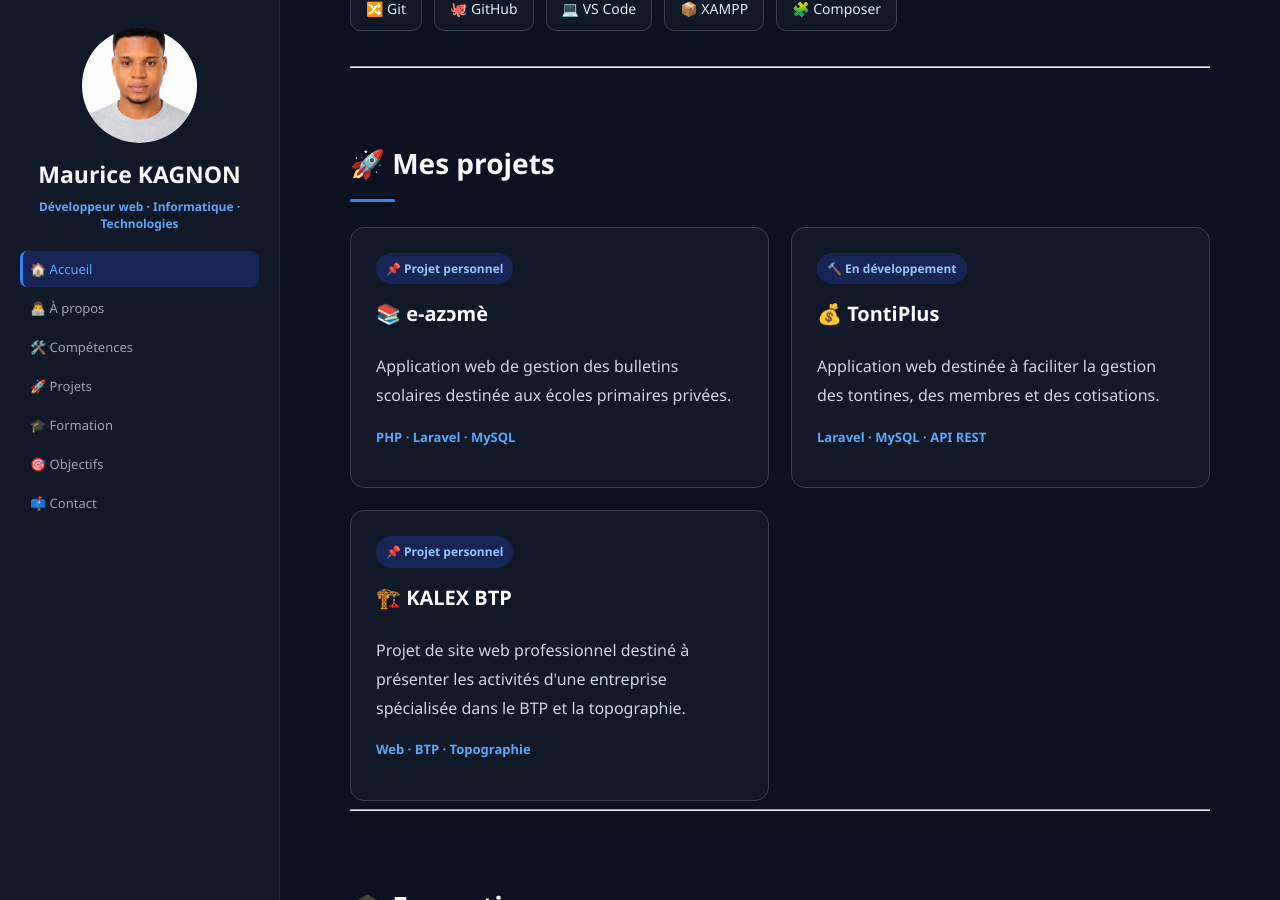
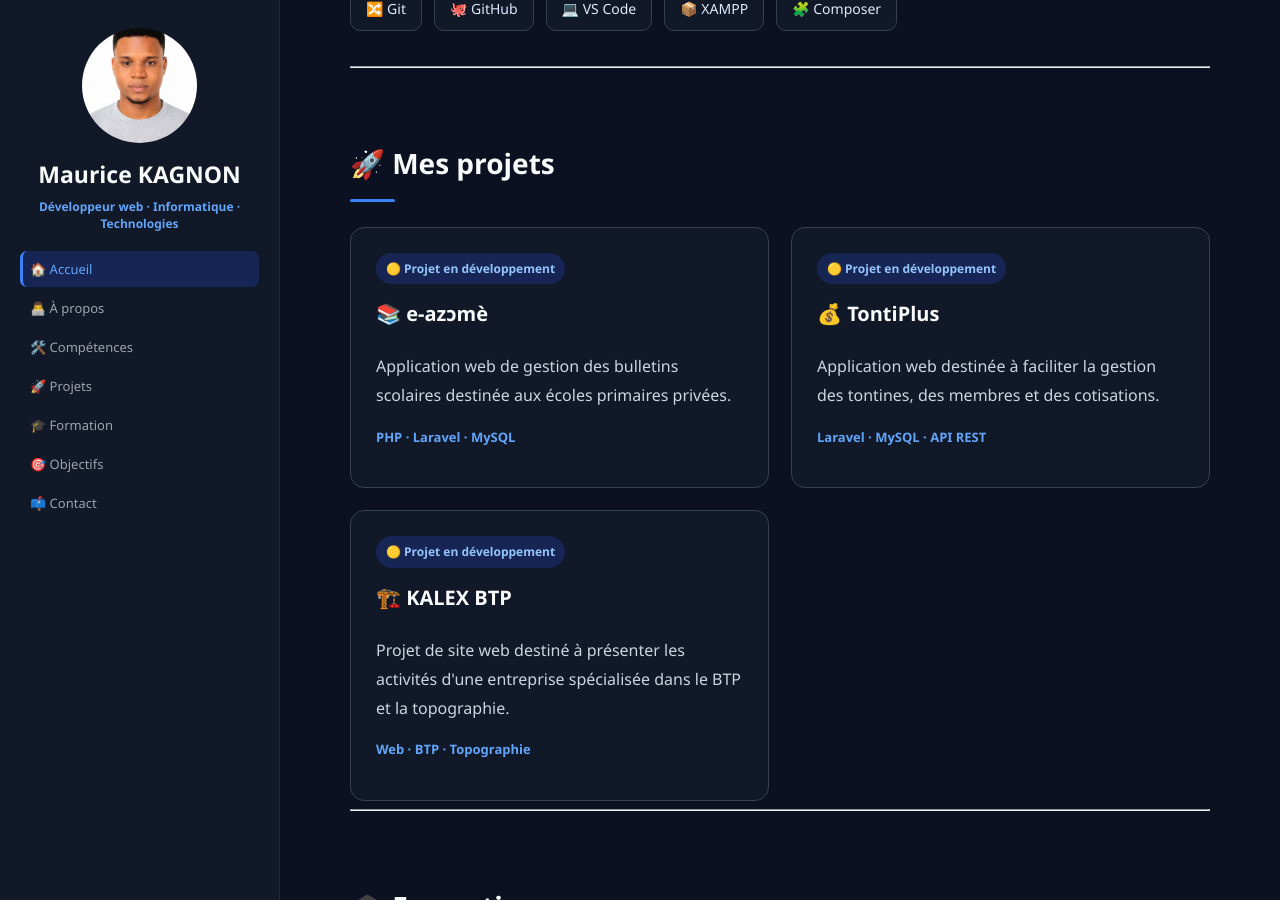
Before and after one commit to JacquesMaurice/maurice-kagnon.github.io, a Jekyll site: the page built from index.md, in a window 1280 px wide and 900 px high, scrolled down 1539 px. Built offline with Jekyll 4.4.1, drawn with Linux system fonts in a browser that asks for light colours.

```diff
--- a/index.md
+++ b/index.md
@@ -83,57 +83,68 @@ Mon objectif est de devenir un développeur polyvalent capable de comprendre un
 ---
 
 
-<h2 id= "mes-projets">🚀 Mes projets</h2>
+<h2 id="mes-projets">🚀 Mes projets</h2>
 
 <div class="projects">
 
-<div class="project-card">
+  <div class="project-card">
 
-<span class="project-status">📌 Projet personnel</span>
+    <span class="project-status">
+      🟡 Projet en développement
+    </span>
 
-<h3>📚 e-azɔmè</h3>
+    <h3>📚 e-azɔmè</h3>
 
-<p>
-Application web de gestion des bulletins scolaires destinée aux écoles primaires privées.
-</p>
+    <p>
+      Application web de gestion des bulletins scolaires
+      destinée aux écoles primaires privées.
+    </p>
 
-<p class="technologies">
-PHP · Laravel · MySQL
-</p>
+    <p class="technologies">
+      PHP · Laravel · MySQL
+    </p>
 
-</div>
+  </div>
 
-<div class="project-card">
 
-<span class="project-status">🔨 En développement</span>
+  <div class="project-card">
 
-<h3>💰 TontiPlus</h3>
+    <span class="project-status">
+      🟡 Projet en développement
+    </span>
 
-<p>
-Application web destinée à faciliter la gestion des tontines, des membres et des cotisations.
-</p>
+    <h3>💰 TontiPlus</h3>
 
-<p class="technologies">
-Laravel · MySQL · API REST
-</p>
+    <p>
+      Application web destinée à faciliter la gestion
+      des tontines, des membres et des cotisations.
+    </p>
 
-</div>
+    <p class="technologies">
+      Laravel · MySQL · API REST
+    </p>
 
-<div class="project-card">
+  </div>
 
-<span class="project-status">📌 Projet personnel</span>
 
-<h3>🏗️ KALEX BTP</h3>
+  <div class="project-card">
 
-<p>
-Projet de site web professionnel destiné à présenter les activités d'une entreprise spécialisée dans le BTP et la topographie.
-</p>
+    <span class="project-status">
+      🟡 Projet en développement
+    </span>
 
-<p class="technologies">
-Web · BTP · Topographie
-</p>
+    <h3>🏗️ KALEX BTP</h3>
 
-</div>
+    <p>
+      Projet de site web destiné à présenter les activités
+      d'une entreprise spécialisée dans le BTP et la topographie.
+    </p>
+
+    <p class="technologies">
+      Web · BTP · Topographie
+    </p>
+
+  </div>
 
 </div>
 
```
